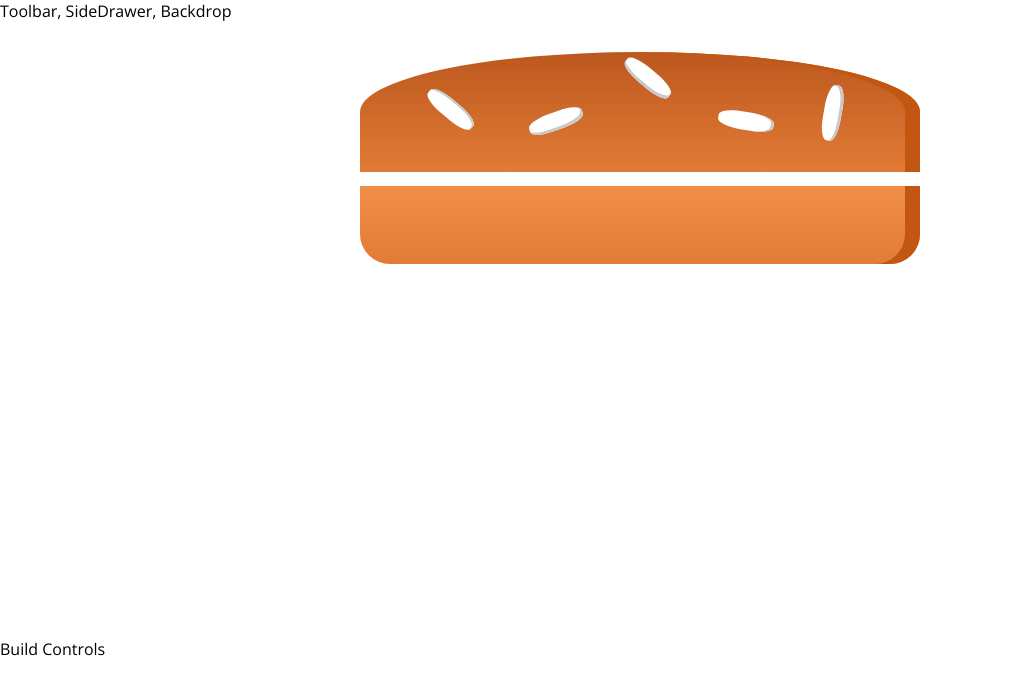
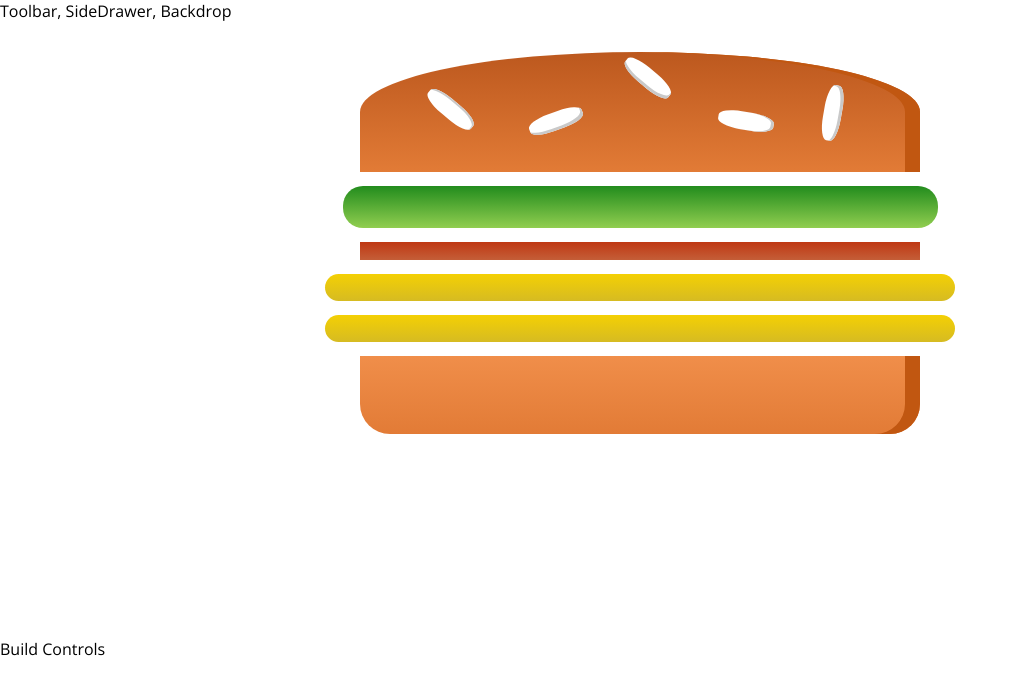
Before and after one commit to cesardlinx/burgerbuilder, a React (Create React App) app: page / in a window 1280 px wide. Shown: the top 694 px of the page, without its empty margins (0-1018 px from the left). Built offline with nearby package versions, Linux system fonts and the light colour scheme.

Commit message:
Dynamic Ingredients
The const transformedIngredients in the Burger component manages
the type and the ammount of the ingredients so that the user
can dynamically add ingredients.

The state of BurgerBuilder component was set.

```diff
--- a/src/components/Burger/Burger.js
+++ b/src/components/Burger/Burger.js
@@ -3,9 +3,17 @@
 import BurgerIngredient from './BurgerIngredient/BurgerIngredient';
 
 const Burger = (props) => {
+  const transformedIngredients = Object.keys(props.ingredients)
+    .map(igKey => {
+      return [...Array(props.ingredients[igKey])].map((_, i) => (
+        <BurgerIngredient key={igKey + i} type={igKey} />
+      ))
+    });
+
   return (
     <div className={classes.Burger}>
       <BurgerIngredient type="bread-top"/>
+      {transformedIngredients}
       <BurgerIngredient type="bread-bottom"/>
     </div>
   )
--- a/src/containers/BurgerBuilder/BurgerBuilder.js
+++ b/src/containers/BurgerBuilder/BurgerBuilder.js
@@ -3,10 +3,19 @@
 import Burger from '../../components/Burger/Burger';
 
 class BurgerBuilder extends Component {
+  state = {
+    ingredients: {
+      salad: 1,
+      bacon: 1,
+      cheese: 2,
+      meet: 2,
+    }
+  }
+
   render() {
     return (
       <Aux>
-        <Burger />
+        <Burger ingredients={this.state.ingredients}/>
         <div>Build Controls</div>
       </Aux>
     );
```
